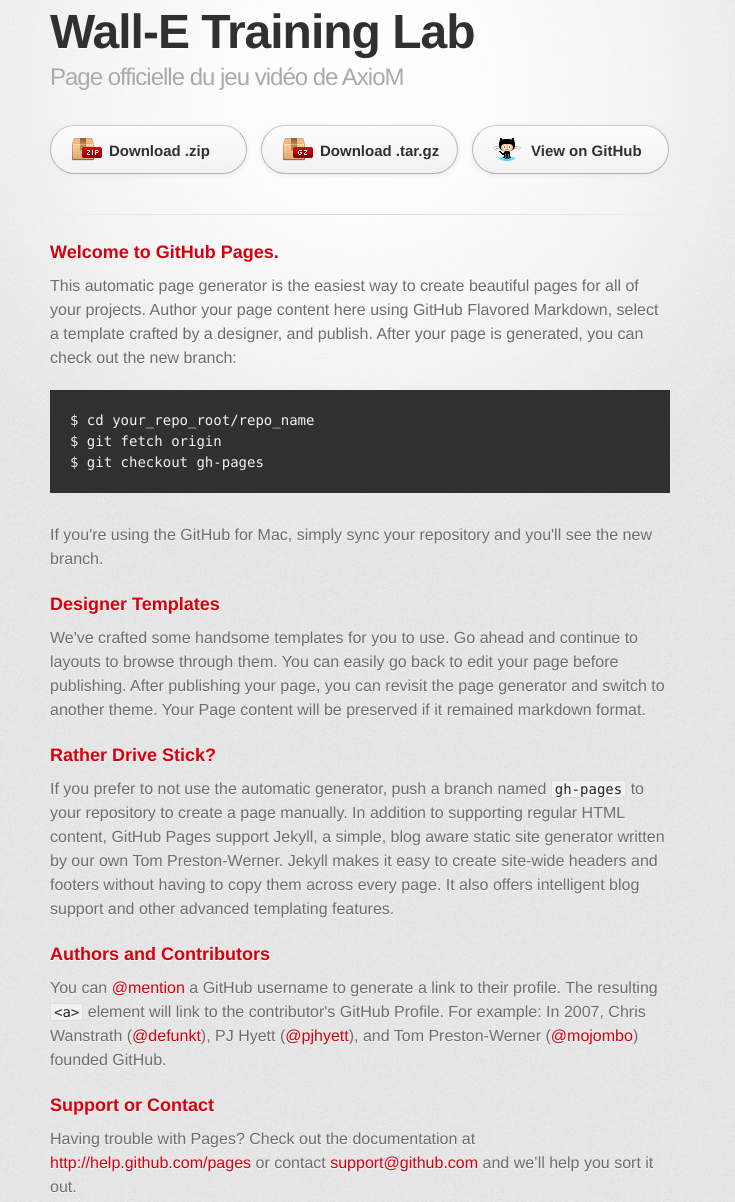
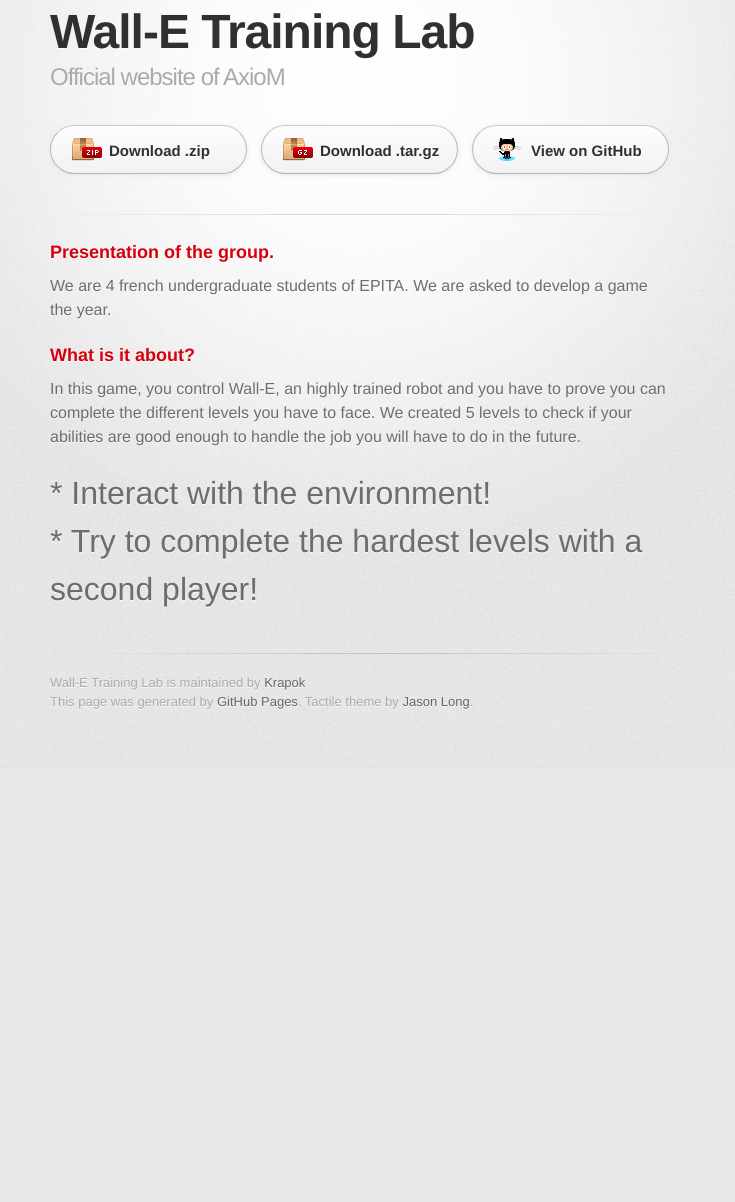
Before and after one commit to Krapok/Projet, a plain HTML site: page index.html in a window 1280 px wide. Shown: the part 32-1234 px from the top of the page, without its empty margins (280-1015 px from the left). After the commit the page ends 800 px from the top, so only its background shows below. Drawn offline with Linux system fonts and the light colour scheme; a web font is replaced by a local one.

```diff
--- a/index.html
+++ b/index.html
@@ -19,7 +19,7 @@
 
         <header>
           <h1>Wall-E Training Lab</h1>
-          <h2>Page officielle du jeu vidéo de AxioM</h2>
+          <h2>Official website of AxioM</h2>
         </header>
 
         <section id="downloads" class="clearfix">
@@ -32,36 +32,21 @@
 
         <section id="main_content">
           <h3>
-<a name="welcome-to-github-pages" class="anchor" href="#welcome-to-github-pages"><span class="octicon octicon-link"></span></a>Welcome to GitHub Pages.</h3>
+<a name="presentation-of-the-group" class="anchor" href="#presentation-of-the-group"><span class="octicon octicon-link"></span></a>Presentation of the group.</h3>
 
-<p>This automatic page generator is the easiest way to create beautiful pages for all of your projects. Author your page content here using GitHub Flavored Markdown, select a template crafted by a designer, and publish. After your page is generated, you can check out the new branch:</p>
-
-<pre><code>$ cd your_repo_root/repo_name
-$ git fetch origin
-$ git checkout gh-pages
-</code></pre>
-
-<p>If you're using the GitHub for Mac, simply sync your repository and you'll see the new branch.</p>
+<p>We are 4 french undergraduate students of EPITA. We are asked to develop a game the year.</p>
 
 <h3>
-<a name="designer-templates" class="anchor" href="#designer-templates"><span class="octicon octicon-link"></span></a>Designer Templates</h3>
+<a name="what-is-it-about" class="anchor" href="#what-is-it-about"><span class="octicon octicon-link"></span></a>What is it about?</h3>
 
-<p>We've crafted some handsome templates for you to use. Go ahead and continue to layouts to browse through them. You can easily go back to edit your page before publishing. After publishing your page, you can revisit the page generator and switch to another theme. Your Page content will be preserved if it remained markdown format.</p>
+<p>In this game, you control Wall-E, an highly trained robot and you have to prove you can complete the different levels you have to face.
+We created 5 levels to check if your abilities are good enough to handle the job you will have to do in the future.</p>
 
-<h3>
-<a name="rather-drive-stick" class="anchor" href="#rather-drive-stick"><span class="octicon octicon-link"></span></a>Rather Drive Stick?</h3>
+<h1>
+<a name="-interact-with-the-environment" class="anchor" href="#-interact-with-the-environment"><span class="octicon octicon-link"></span></a>* Interact with the environment!</h1>
 
-<p>If you prefer to not use the automatic generator, push a branch named <code>gh-pages</code> to your repository to create a page manually. In addition to supporting regular HTML content, GitHub Pages support Jekyll, a simple, blog aware static site generator written by our own Tom Preston-Werner. Jekyll makes it easy to create site-wide headers and footers without having to copy them across every page. It also offers intelligent blog support and other advanced templating features.</p>
-
-<h3>
-<a name="authors-and-contributors" class="anchor" href="#authors-and-contributors"><span class="octicon octicon-link"></span></a>Authors and Contributors</h3>
-
-<p>You can <a href="https://github.com/blog/821" class="user-mention">@mention</a> a GitHub username to generate a link to their profile. The resulting <code>&lt;a&gt;</code> element will link to the contributor's GitHub Profile. For example: In 2007, Chris Wanstrath (<a href="https://github.com/defunkt" class="user-mention">@defunkt</a>), PJ Hyett (<a href="https://github.com/pjhyett" class="user-mention">@pjhyett</a>), and Tom Preston-Werner (<a href="https://github.com/mojombo" class="user-mention">@mojombo</a>) founded GitHub.</p>
-
-<h3>
-<a name="support-or-contact" class="anchor" href="#support-or-contact"><span class="octicon octicon-link"></span></a>Support or Contact</h3>
-
-<p>Having trouble with Pages? Check out the documentation at <a href="http://help.github.com/pages">http://help.github.com/pages</a> or contact <a href="mailto:support@github.com">support@github.com</a> and we’ll help you sort it out.</p>
+<h1>
+<a name="-try-to-complete-the-hardest-levels-with-a-second-player" class="anchor" href="#-try-to-complete-the-hardest-levels-with-a-second-player"><span class="octicon octicon-link"></span></a>* Try to complete the hardest levels with a second player!</h1>
         </section>
 
         <footer>
```
Also changed, not shown: params.json (+1 -1 lines).
